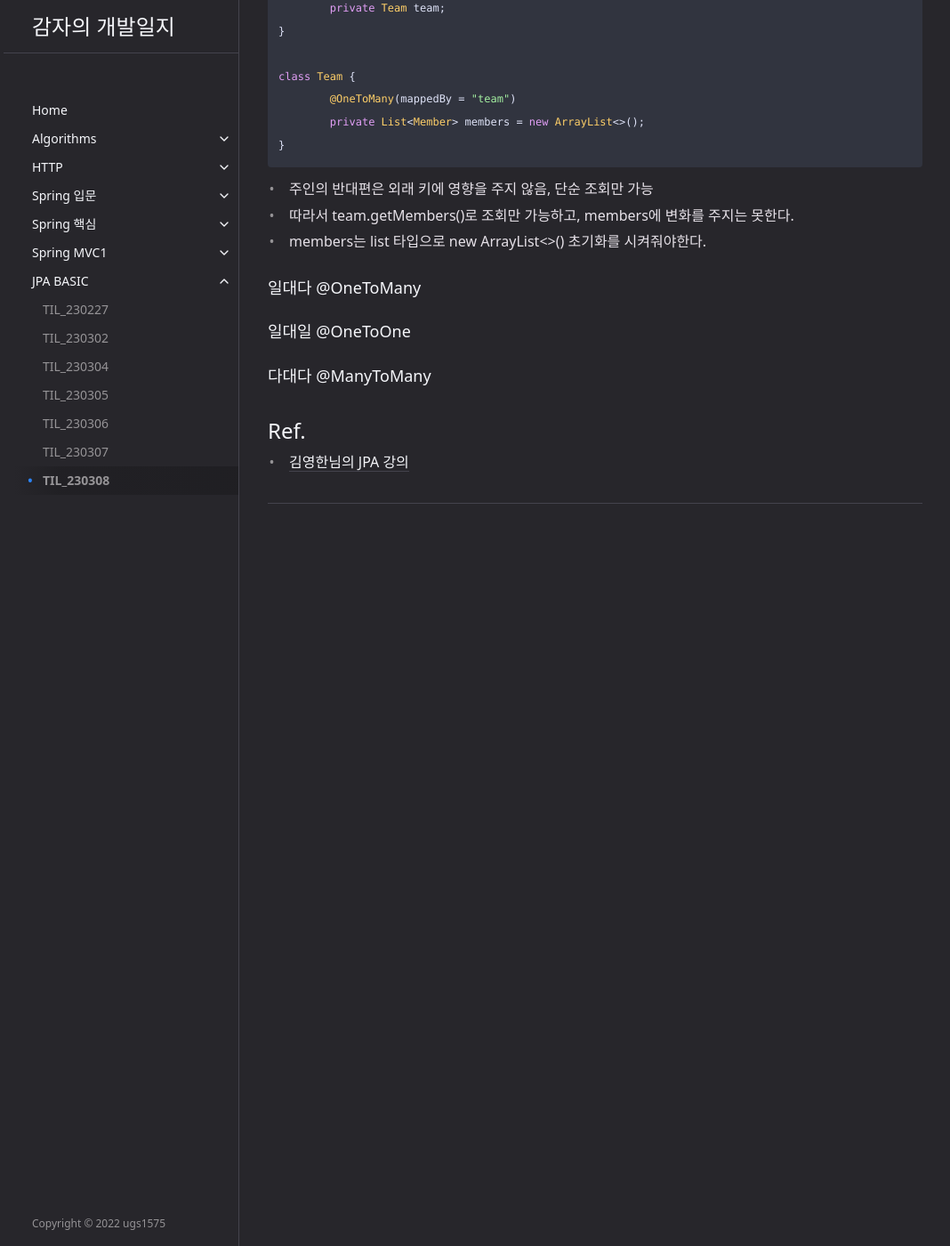
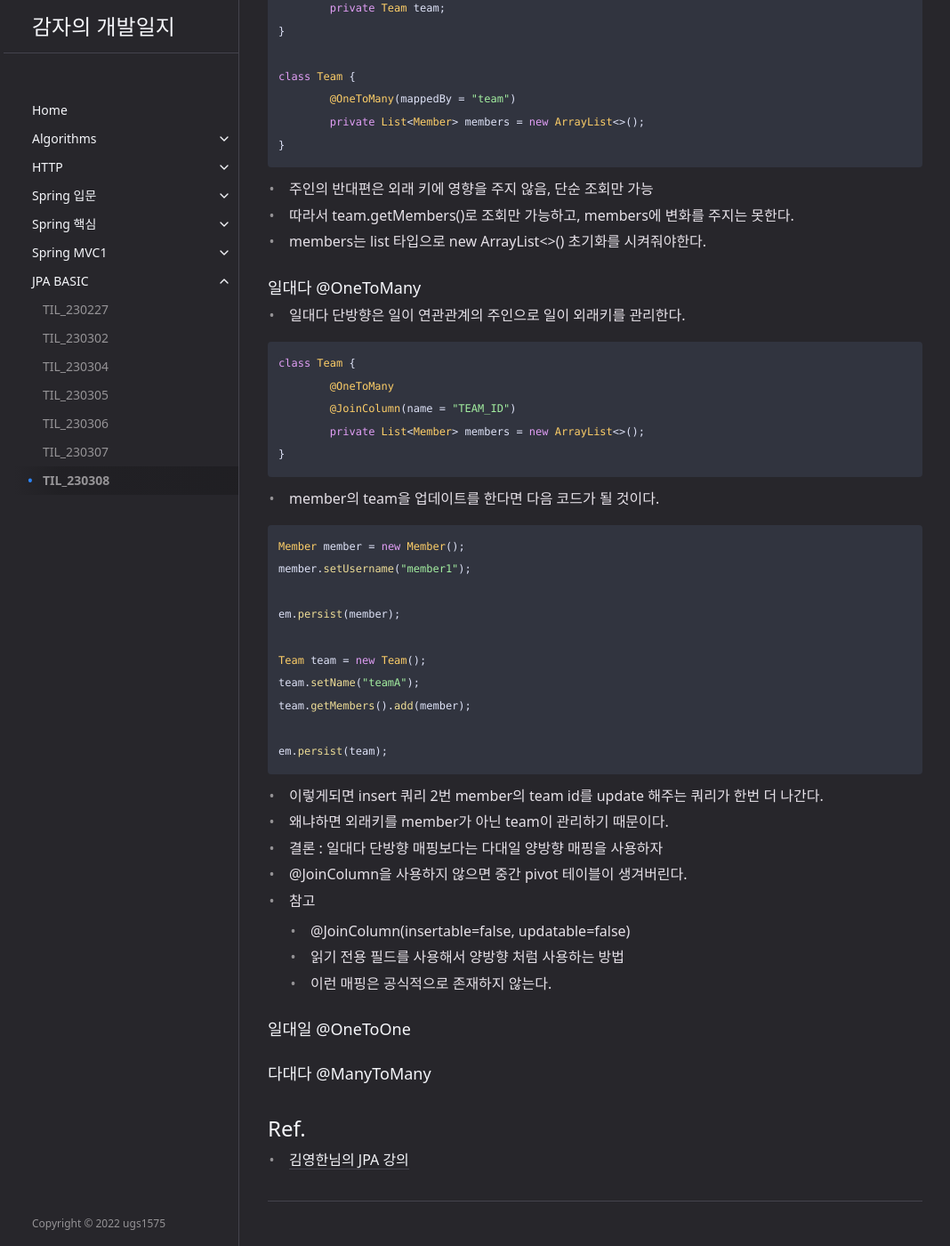
Before and after one commit to ugs1575/ugs1575.github.io, a Jekyll site: the page built from docs/jpa-basic/til_230308.md, in a window 1280 px wide and 1400 px high, scrolled down 650 px. Shown: the whole window at 89% size, without its empty margins (103-1171 px from the left). Built offline with Jekyll 4.4.1, drawn with Linux system fonts in a browser that asks for light colours.

Commit message:
til_230308 내용 추가

````diff
--- a/docs/jpa-basic/til_230308.md
+++ b/docs/jpa-basic/til_230308.md
@@ -42,6 +42,40 @@ class Team {
 - members는 list 타입으로 new ArrayList<>() 초기화를 시켜줘야한다.
 
 ### 일대다 @OneToMany
+- 일대다 단방향은 일이 연관관계의 주인으로 일이 외래키를 관리한다.
+
+```java
+class Team {
+	@OneToMany
+	@JoinColumn(name = "TEAM_ID")
+	private List<Member> members = new ArrayList<>();
+}
+```
+
+- member의 team을 업데이트를 한다면 다음 코드가 될 것이다.
+
+```java
+Member member = new Member();
+member.setUsername("member1");
+
+em.persist(member);
+
+Team team = new Team();
+team.setName("teamA");
+team.getMembers().add(member);
+
+em.persist(team);
+```
+
+- 이렇게되면 insert 쿼리 2번 member의 team id를 update 해주는 쿼리가 한번 더 나간다.
+- 왜냐하면 외래키를 member가 아닌 team이 관리하기 때문이다.
+- 결론 : 일대다 단방향 매핑보다는 다대일 양방향 매핑을 사용하자
+- @JoinColumn을 사용하지 않으면 중간 pivot 테이블이 생겨버린다.
+- 참고
+	- @JoinColumn(insertable=false, updatable=false)
+	- 읽기 전용 필드를 사용해서 양방향 처럼 사용하는 방법
+	- 이런 매핑은 공식적으로 존재하지 않는다.
+
 ### 일대일 @OneToOne
 ### 다대다 @ManyToMany
 
````
